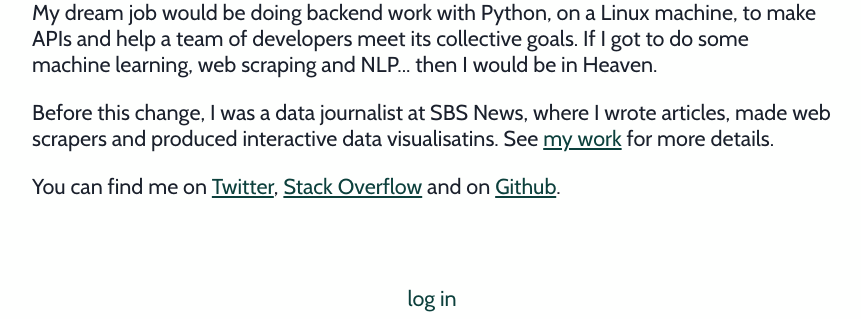
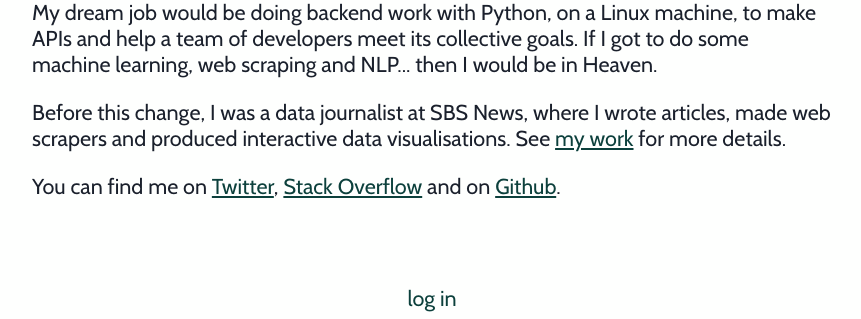
Before and after one commit to pulling-star/jason-thomas.zyx, a Flask app: page /about in a window 1280 px wide. Shown: the part 362-681 px from the top of the page, without its empty margins (208-1069 px from the left). Run offline with Flask 2, Linux system fonts and the light colour scheme; some libraries are stand-ins or nearby versions.

Commit message:
Fixes spelling error on about page

```diff
--- a/templates/about.html
+++ b/templates/about.html
@@ -3,6 +3,6 @@
   <h2>I'm an enthusiastic coder!</h2>
   <p>I'm on the lookout for a job where I can solve problems using programming languages.<p>
   <p>My dream job would be doing backend work with Python, on a Linux machine, to make APIs and help a team of developers meet its collective goals. If I got to do some machine learning, web scraping and NLP... then I would be in Heaven.</p>
-  <p>Before this change, I was a data journalist at SBS News, where I wrote articles, made web scrapers and produced interactive data visualisatins. See <a href="/my_work">my work</a> for more details.</p>
+  <p>Before this change, I was a data journalist at SBS News, where I wrote articles, made web scrapers and produced interactive data visualisations. See <a href="/my_work">my work</a> for more details.</p>
   <p>You can find me on <a href="https://twitter.com/jase_thomas" target="_blank">Twitter</a>, <a href="https://stackoverflow.com/" target="_blank">Stack Overflow</a> and on <a href="https://github.com/JasonThomasData" target="_blank">Github</a>.</p>
 {% endblock %}
```
